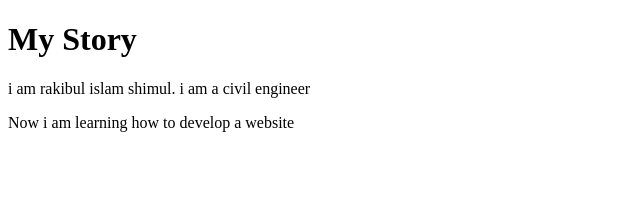
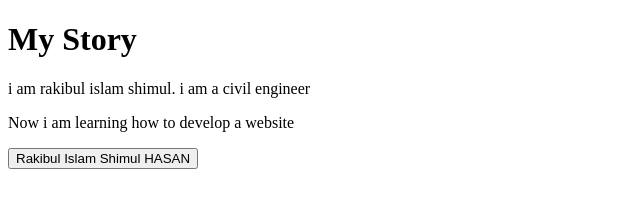
Before and after one commit to iamshimul16/my-second-website, a plain HTML site: page index.html in a window 1280 px wide. Shown: the whole page, without its empty margins (0-640 px from the left). Drawn offline with Linux system fonts and the light colour scheme.

Commit message:
Update index.html

```diff
--- a/index.html
+++ b/index.html
@@ -10,6 +10,6 @@
     <h1>My Story</h1>
     <p>i am rakibul islam shimul. i am a civil engineer </p>
     <p>Now i am learning how to develop a website</p>
-
+    <button>Rakibul Islam Shimul HASAN</button>
 </body>
 </html>
```
